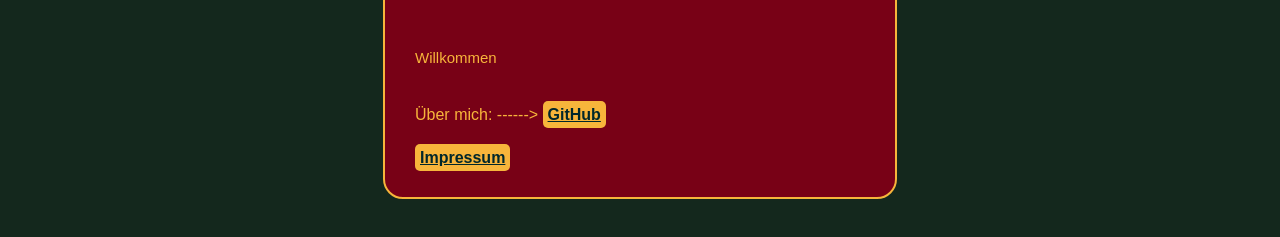
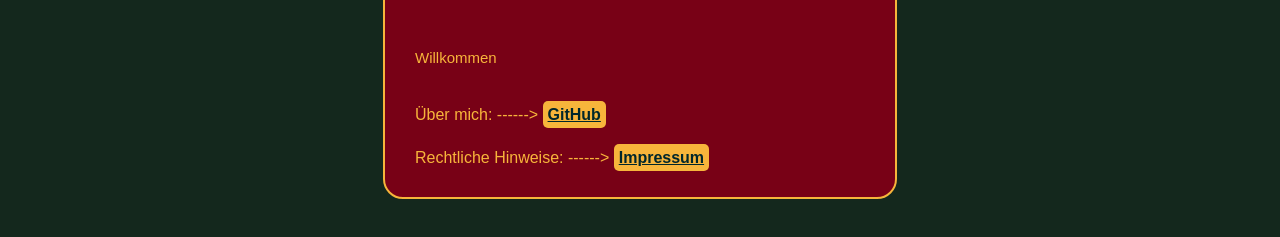
Before and after one commit to elias-muc09/Dart, a plain HTML site: page about.html in a window 1280 px wide. Shown: the part 359-596 px from the top of the page. Drawn offline with Linux system fonts and the light colour scheme.

Commit message:
Form´s form about

```diff
--- a/about.html
+++ b/about.html
@@ -30,6 +30,8 @@
 
             <label>
 
+
+            <label>Rechtliche Hinweise: ------>
 
                 <a class="submit" href="https://elias-muc09.github.io/Impressum/" target="_blank" class="btn btn-link">
                     Impressum
```
